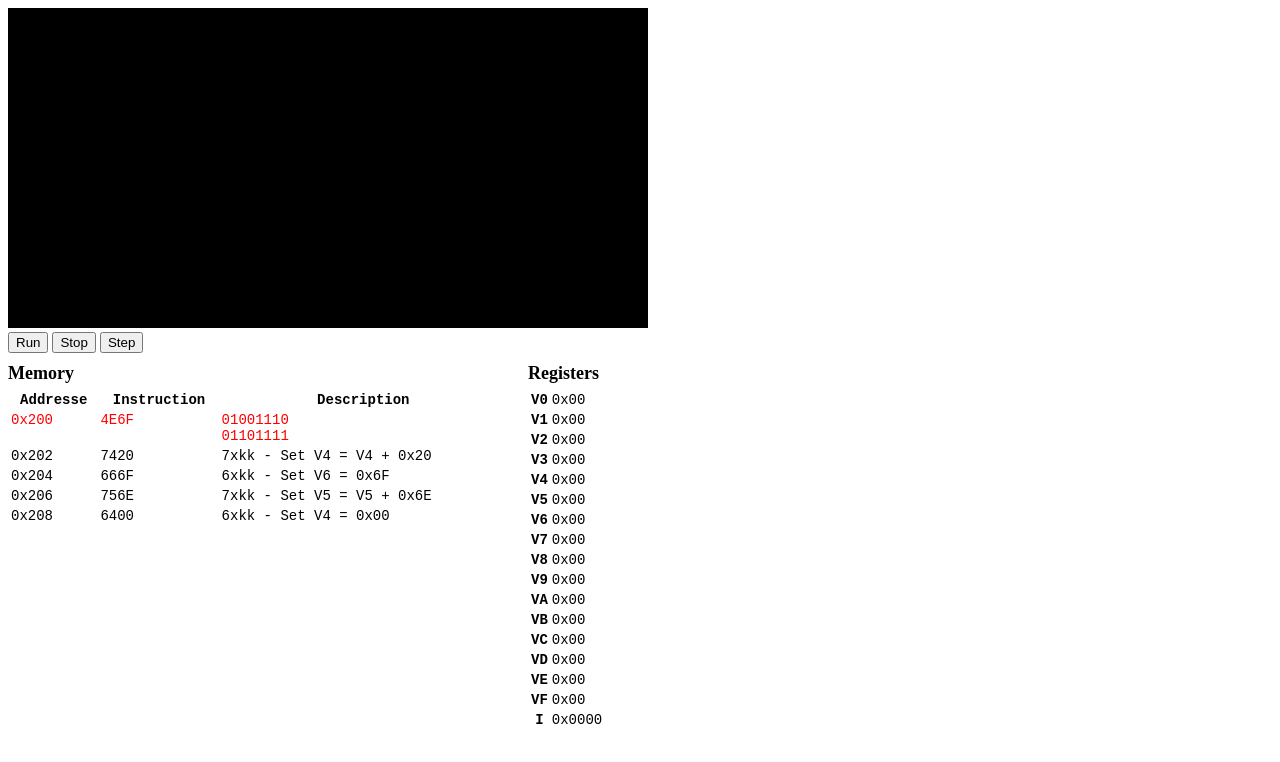
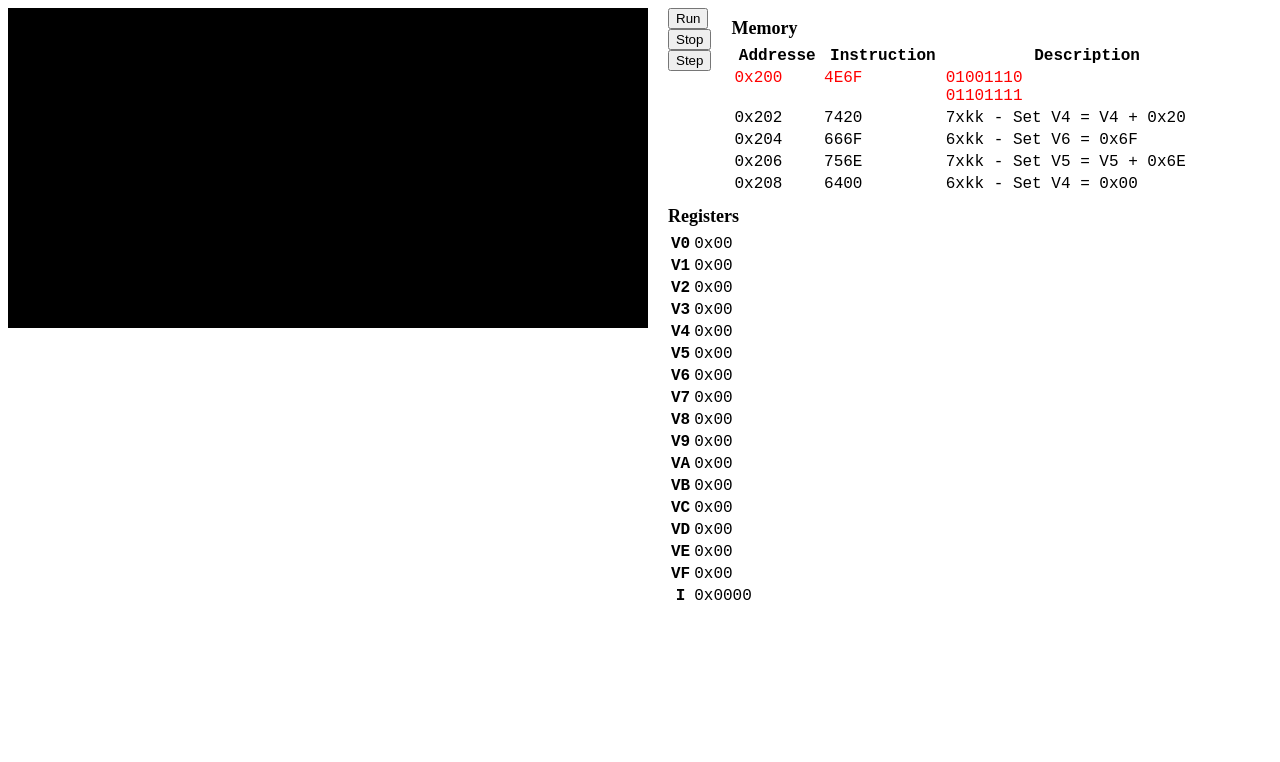
Before and after one commit to greatcodeclub/chip8, a plain HTML site: page index.html in a window 1280 px wide. Drawn offline with Linux system fonts and the light colour scheme; no server answers.

Commit message:
Bigger font for debugger.

```diff
--- a/index.html
+++ b/index.html
@@ -7,7 +7,7 @@
 
   <style>
     #memory, #registers {
-      font-size: 14px;
+      font-size: 16px;
       font-family: monospace;
     }
     #memory {
@@ -34,10 +34,10 @@
   </style>
 </head>
 <body>
-  <canvas id="canvas" tabindex="1" width="640" height="320"></canvas>
-  <div class="commands">
-    <button id="run">Run</button>
-    <button id="stop">Stop</button>
+  <canvas id="canvas" class="col" tabindex="1" width="640" height="320"></canvas>
+  <div id="commands" class="col">
+    <button id="run">Run</button><br>
+    <button id="stop">Stop</button><br>
     <button id="step">Step</button>
   </div>
 
```
